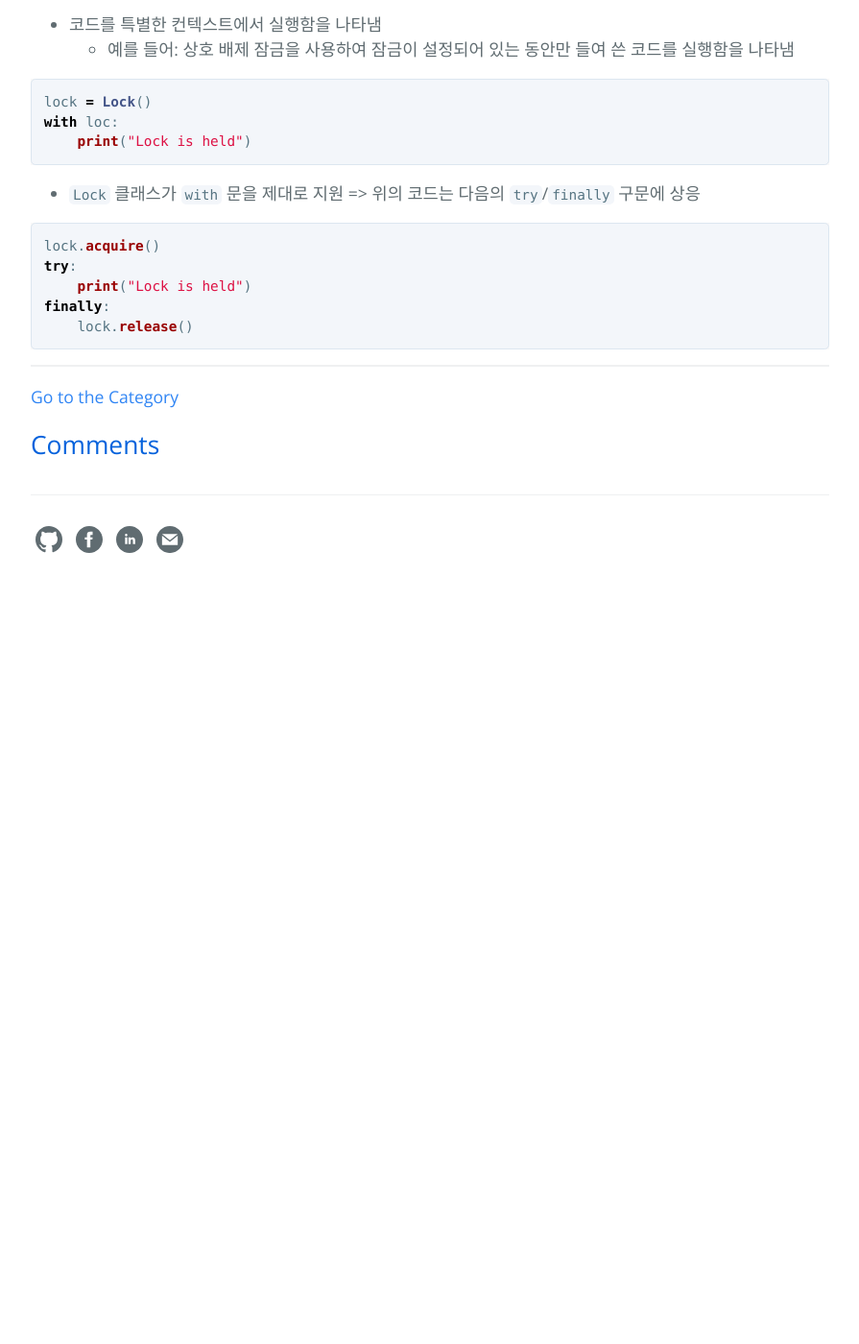
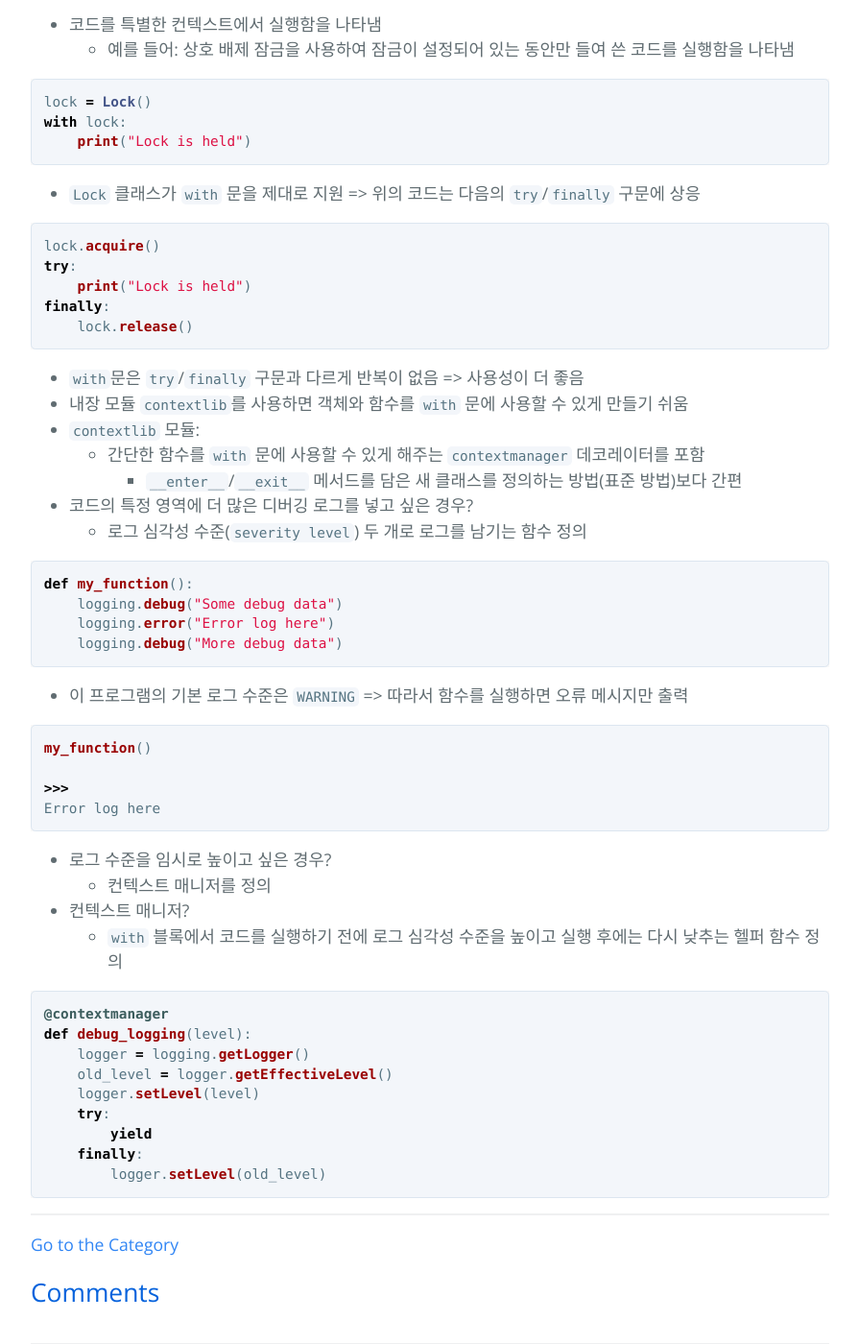
Before and after one commit to hcnoh/hcnoh.github.io, a Jekyll site: the page built from _posts/2018-10-24-effective-python-way43.md, in a window 1280 px wide and 1400 px high, scrolled down 643 px. Shown: the whole window at 96% size, without its empty margins (192-1087 px from the left). Built offline with Jekyll 4.4.1, drawn with Linux system fonts in a browser that asks for light colours; comment, search, counter and statistics services are not loaded; before the commit the page ends 1273 px from its top, so only the background shows below that.

Commit message:
Update 2018-10-24-effective-python-way43.md

````diff
--- a/_posts/2018-10-24-effective-python-way43.md
+++ b/_posts/2018-10-24-effective-python-way43.md
@@ -18,7 +18,7 @@ permalink: /2018-10-24-effective-python-way43
 
 ```python
 lock = Lock()
-with loc:
+with lock:
     print("Lock is held")
 ```
 
@@ -31,3 +31,45 @@ try:
 finally:
     lock.release()
 ```
+
+- `with`문은 `try`/`finally` 구문과 다르게 반복이 없음 => 사용성이 더 좋음
+- 내장 모듈 `contextlib`를 사용하면 객체와 함수를 `with` 문에 사용할 수 있게 만들기 쉬움
+- `contextlib` 모듈:
+  - 간단한 함수를 `with` 문에 사용할 수 있게 해주는 `contextmanager` 데코레이터를 포함
+    - `__enter__`/`__exit__` 메서드를 담은 새 클래스를 정의하는 방법(표준 방법)보다 간편
+
+- 코드의 특정 영역에 더 많은 디버깅 로그를 넣고 싶은 경우?
+  - 로그 심각성 수준(`severity level`) 두 개로 로그를 남기는 함수 정의
+
+```python
+def my_function():
+    logging.debug("Some debug data")
+    logging.error("Error log here")
+    logging.debug("More debug data")
+```
+
+- 이 프로그램의 기본 로그 수준은 `WARNING` => 따라서 함수를 실행하면 오류 메시지만 출력
+
+```python
+my_function()
+
+>>>
+Error log here
+```
+
+- 로그 수준을 임시로 높이고 싶은 경우?
+  - 컨텍스트 매니저를 정의
+- 컨텍스트 매니저?
+  - `with` 블록에서 코드를 실행하기 전에 로그 심각성 수준을 높이고 실행 후에는 다시 낮추는 헬퍼 함수 정의
+
+```python
+@contextmanager
+def debug_logging(level):
+    logger = logging.getLogger()
+    old_level = logger.getEffectiveLevel()
+    logger.setLevel(level)
+    try:
+        yield
+    finally:
+        logger.setLevel(old_level)
+```
````
